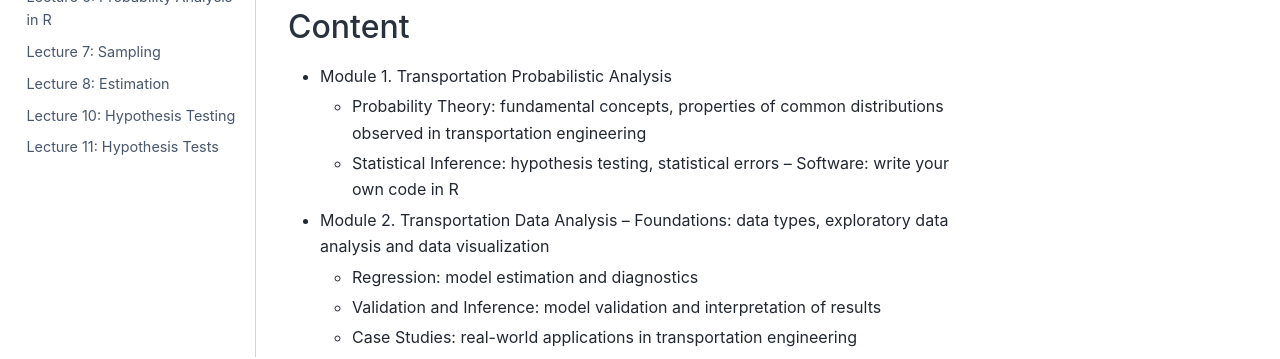
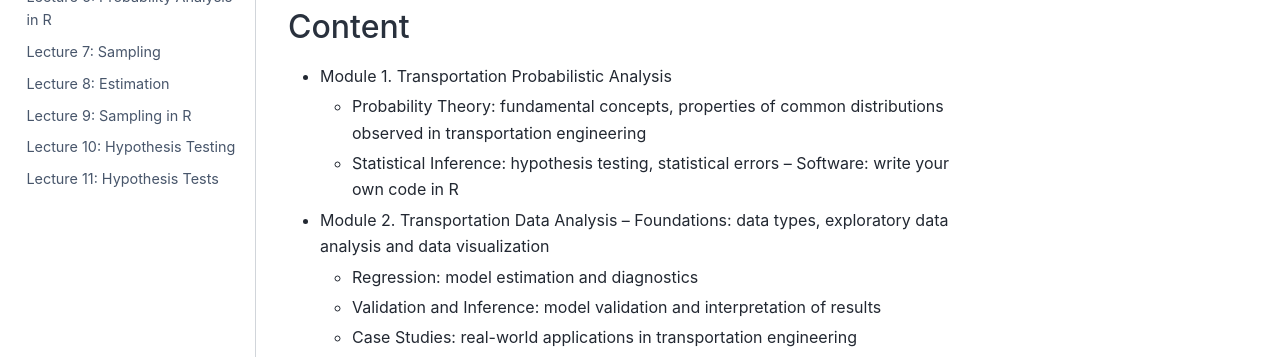
Before and after one commit to anmpahwa/CE5540, a Jupyter Book: the page built from book/intro.md, in a window 1280 px wide. Shown: the part 543-902 px from the top of the page. Built offline with Jupyter Book 1.0.4 settings and Sphinx 7.4.7 and the Sphinx Book theme 1.1.4, drawn with Linux system fonts in a browser that asks for light colours; comment, search, counter and statistics services are not loaded.

Commit message:
update toc.yml

```diff
--- a/book/_toc.yml
+++ b/book/_toc.yml
@@ -12,5 +12,6 @@ parts:
     - file: content/lecture_06.ipynb
     - file: content/lecture_07.ipynb
     - file: content/lecture_08.ipynb
+    - file: content/lecture_09.ipynb
     - file: content/lecture_10.ipynb
     - file: content/lecture_11.ipynb
```
